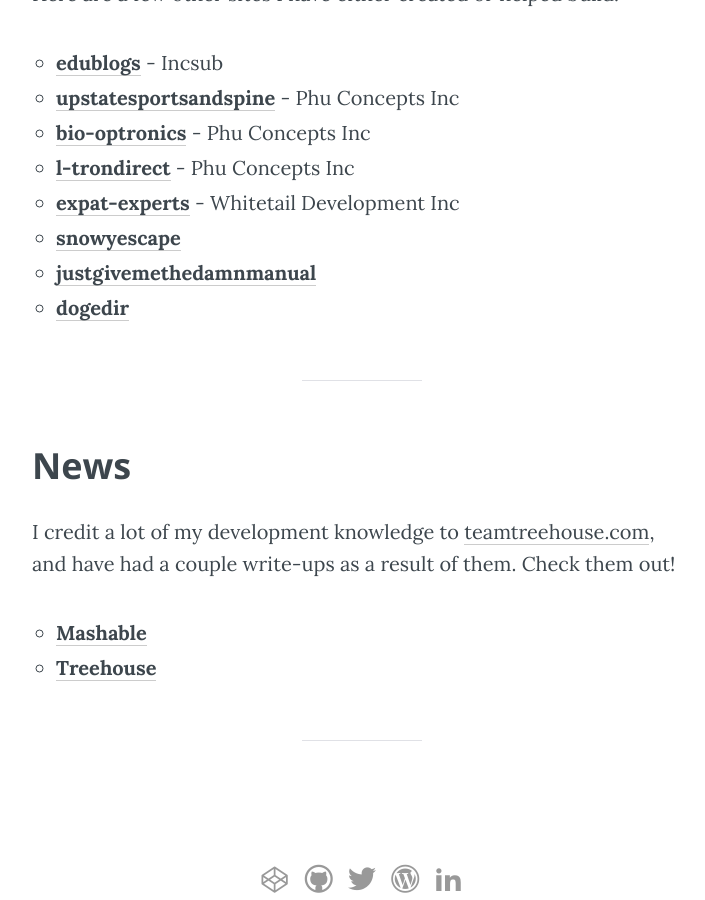
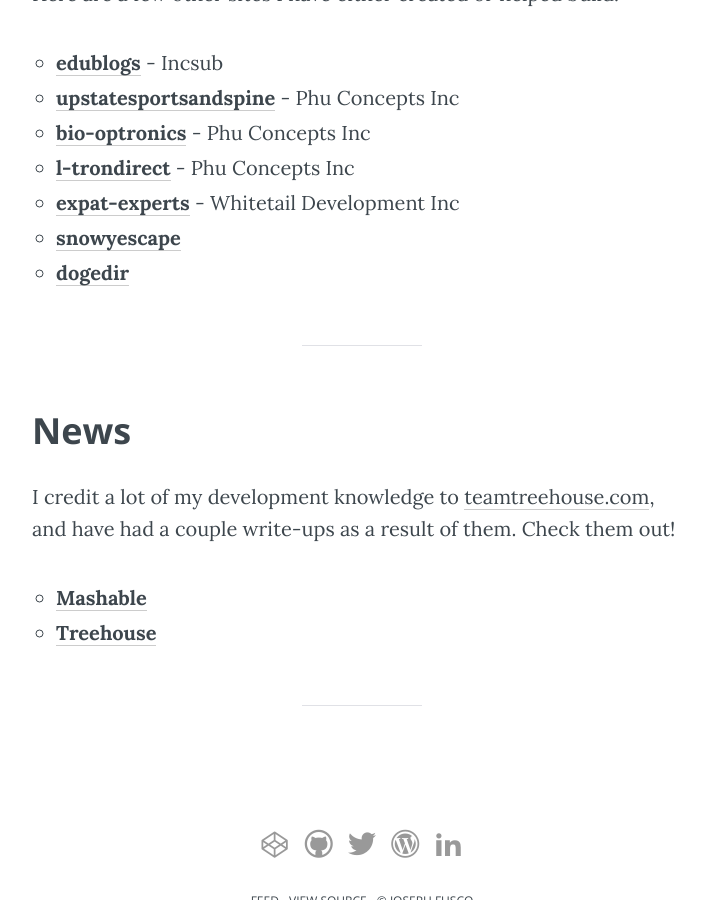
Before and after one commit to josephfusco/josephfusco.github.io, a Jekyll site: the page built from index.md, in a window 1280 px wide and 900 px high, scrolled down 2032 px. Shown: the whole window, without its empty margins (278-983 px from the left). Built offline with Jekyll 4.4.1, drawn with Linux system fonts in a browser that asks for light colours; some web fonts are replaced; Markdown is read by kramdown in place of the engine named in the settings.

Commit message:
Update index.md

```diff
--- a/index.md
+++ b/index.md
@@ -48,7 +48,6 @@
 + **[l-trondirect](http://l-trondirect.com)** - Phu Concepts Inc
 + **[expat-experts](http://expat-experts.com?ref=josephfus.co)** - Whitetail Development Inc
 + **[snowyescape](http://snowyescape.com?ref=josephfus.co)**
-+ **[justgivemethedamnmanual](http://justgivemethedamnmanual.com?ref=josephfus.co)**
 + **[dogedir](http://dogedir.com?ref=josephfus.co)**
 
 -----
```
